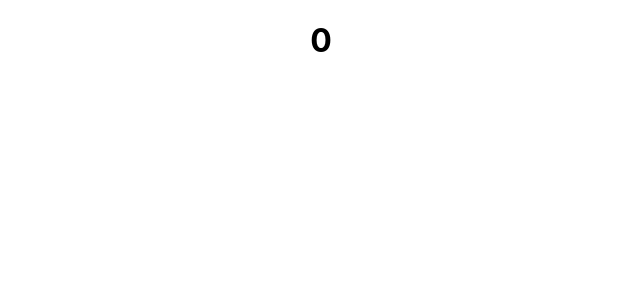
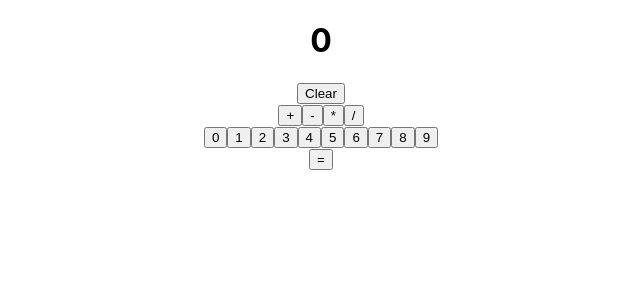
Before and after one commit to VivKatara/ReactNodeCalculator, a React (Create React App) app: page / in a window 1280 px wide. Shown: the top 300 px of the page, without its empty margins (319-959 px from the left). Built offline with nearby package versions, Linux system fonts and the light colour scheme.

Commit message:
Basic calculator functionality working

```diff
--- a/package.json
+++ b/package.json
@@ -7,6 +7,7 @@
     "@testing-library/react": "^9.3.2",
     "@testing-library/user-event": "^7.1.2",
     "react": "^16.13.1",
+    "react-bootstrap": "1.0.0",
     "react-dom": "^16.13.1",
     "react-scripts": "3.4.1"
   },
--- a/src/components/Calculator.js
+++ b/src/components/Calculator.js
@@ -1,18 +1,101 @@
 import React from 'react'
 import Display from "./Display"
+import Button from "react-bootstrap/Button"
 
 class Calculator extends React.Component {
     constructor(props) {
         super(props)
         this.state = {
-            runningSum: 0
+            previousNumber: 0,
+            currentNumber: 0,
+            operation: null,
+            needNew: true
+        }
+
+        this.handleClear = this.handleClear.bind(this)
+        this.handleOperation = this.handleOperation.bind(this)
+        this.handleNumber = this.handleNumber.bind(this)
+        this.handleEqual = this.handleEqual.bind(this)
+    }
+
+    handleClear() {
+        this.setState({
+            previousNumber: 0,
+            currentNumber: 0,
+            operation: null,
+            needNew: true
+        })
+    }
+
+    handleOperation(event) {
+        if (!this.state.needNew) {
+            this.setState({
+                previousNumber: this.state.currentNumber,
+                operation: event.target.value,
+                needNew: true
+            })
         }
     }
+
+    handleNumber(num) {
+        if (this.state.needNew) {
+            this.setState({currentNumber: num, needNew: false})
+        } else {
+            this.setState({currentNumber: (this.state.currentNumber * 10) + num})
+        }
+    }
+
+    handleEqual() {
+        if (this.state.operation === "+") {
+            this.setState({currentNumber: this.state.previousNumber + this.state.currentNumber, operation: null})
+        } else if (this.state.operation === "-") {
+            this.setState({currentNumber: this.state.previousNumber - this.state.currentNumber, operation: null})
+        } else if (this.state.operation === "*") {
+            this.setState({currentNumber: this.state.previousNumber * this.state.currentNumber, operation: null})
+        } else if (this.state.operation === "/") {
+            this.setState({currentNumber: this.state.previousNumber / this.state.currentNumber, operation: null})
+        } else {
+            // Here, this.state.operation must be null
+        }
+    }
+
+    getOperations() {
+        const operations = ["+", "-", "*", "/"]
+        return operations.map((op, index) => {
+            return <Button key={index} value={op} onClick={this.handleOperation}>{op}</Button>
+        })
+    }
+
+    getNumbers() {
+        const numbers = [0, 1, 2, 3, 4, 5, 6, 7, 8, 9]
+        return numbers.map((num, index) => {
+            return <Button key={index} onClick={() => this.handleNumber(num)}>{num}</Button>
+        })
+    }
+
+
     render() {
+
+        console.log(this.state)
+
         return (
             <div className="Calculator">
-                <div className="NumberDisplay">
-                    <Display total={this.state.runningSum}/>
+                <div className="numberDisplay">
+                    <Display total={this.state.currentNumber}/>
+                </div>
+                <div className="clearButton">
+                    <Button onClick={this.handleClear}>Clear</Button>
+                </div>
+                <div className="numbersAndOperations">
+                    <div className="Operations">
+                        {this.getOperations()}
+                    </div>
+                    <div className="Numbers">
+                        {this.getNumbers()}
+                    </div>
+                </div>
+                <div className="equals">
+                    <Button onClick={this.handleEqual}>=</Button>
                 </div>
             </div>
         )
--- a/src/components/Display.js
+++ b/src/components/Display.js
@@ -2,7 +2,6 @@ import React from 'react'
 
 class Display extends React.Component {
     render () {
-        console.log(this.props)
         return (
             <h1>{this.props.total}</h1>
         )
```
Also changed, not shown: 1 other file (tests, documents, lock files or other folders).
